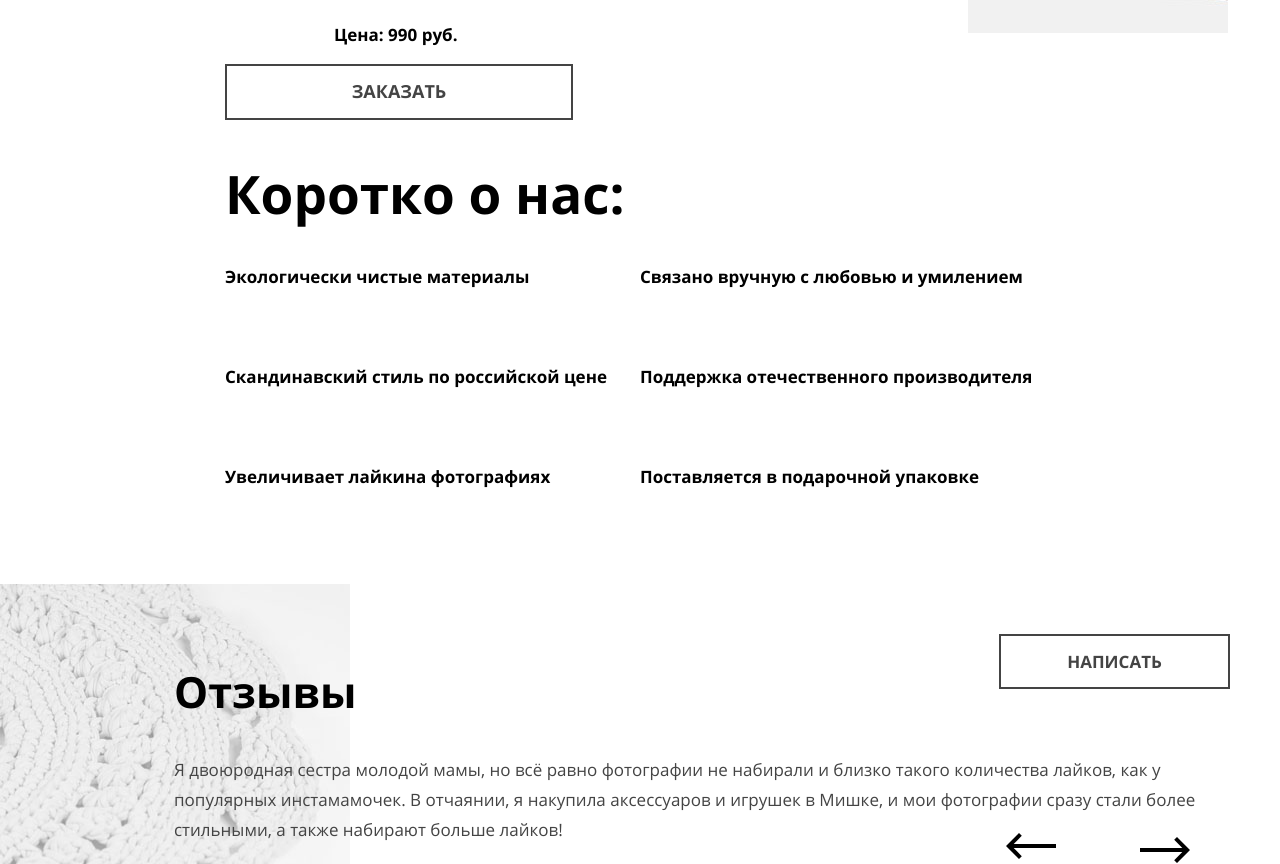
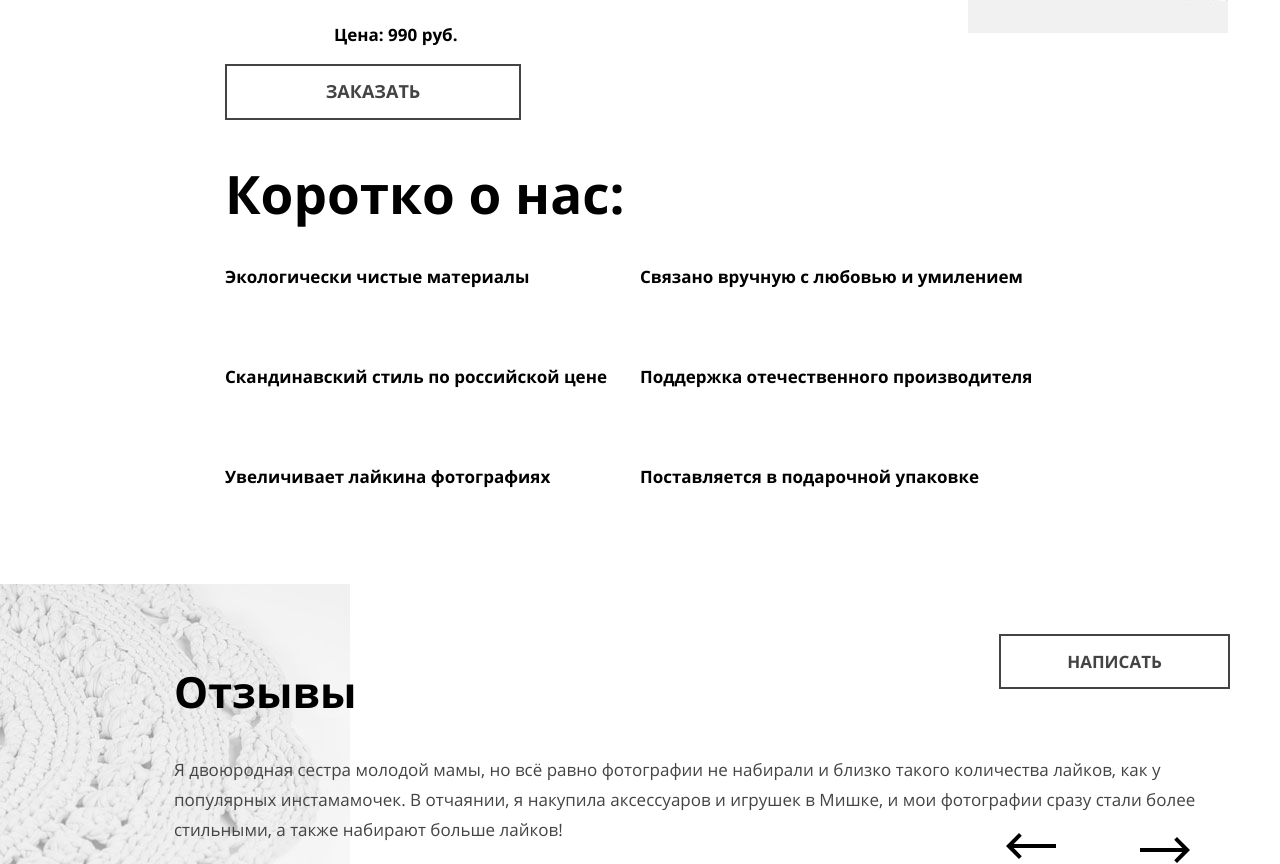
Before and after one commit to kan88/2015167-mishka-25, a plain HTML site: page source/index.html in a window 1280 px wide. Shown: the part 1286-2150 px from the top of the page. Drawn offline with nearby package versions, Linux system fonts and the light colour scheme; files that its build step writes are made by us from their sources; files whose address does not match are found by name.

Commit message:
правки ссылки заказать

```diff
--- a/source/sass/blocks/week.scss
+++ b/source/sass/blocks/week.scss
@@ -87,10 +87,11 @@
 
   .week__link {
     display: block;
-    width: 172px;
+    width: 292px;
     margin-left: 0;
     margin-right: auto;
-    padding: 16px 86px;
+    padding-top: 16px;
+    padding-bottom: 16px;
   }
 }
 
```
